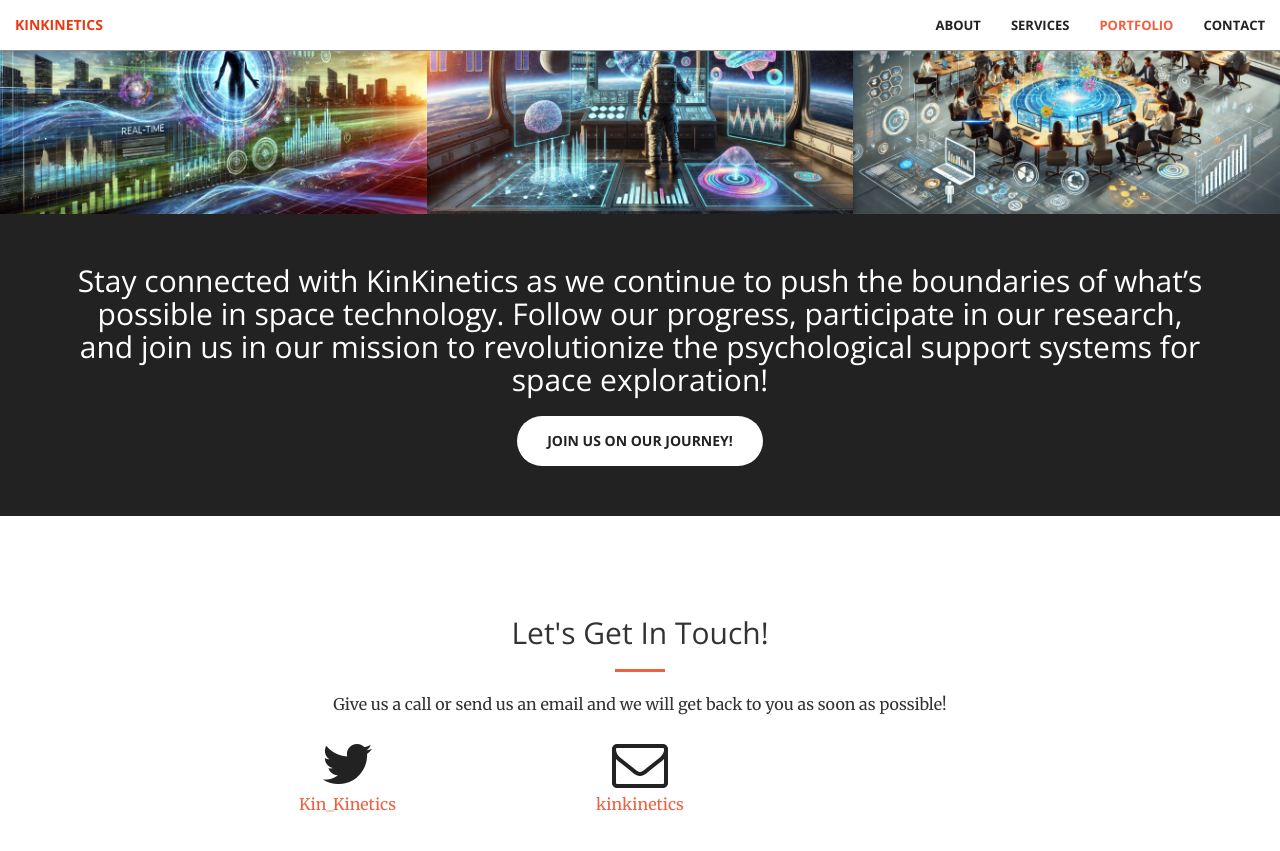
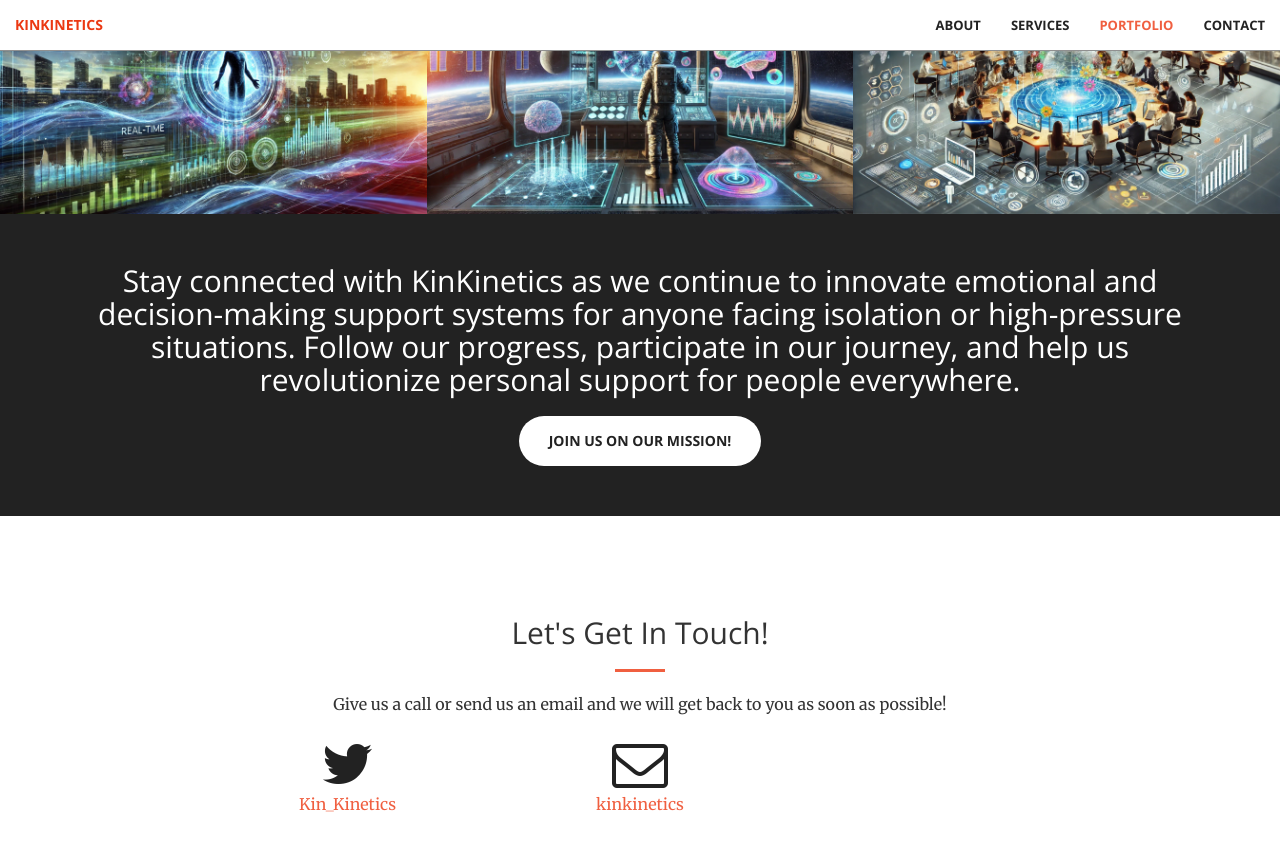
Before and after one commit to ramdaskinkinetics/KavyaKinKineticsCopy1.github.io, a Jekyll site: the page built from index.html, in a window 1280 px wide and 900 px high, scrolled down 2466 px. Shown: the top 851 px of the window. Built offline with Jekyll 4.4.1, drawn with Linux system fonts in a browser that asks for light colours; some of the changed text lies outside the part shown.

Commit message:
Updated website content for KinKinetics

```diff
--- a/_includes/aside.html
+++ b/_includes/aside.html
@@ -1,8 +1,8 @@
 <aside class="bg-dark">
     <div class="container text-center">
         <div class="call-to-action">
-              <h2>Stay connected with KinKinetics as we continue to push the boundaries of what’s possible in space technology. Follow our progress, participate in our research, and join us in our mission to revolutionize the psychological support systems for space exploration!</h2>
-              <a href="#" class="btn btn-default btn-xl wow tada">Join Us on Our Journey!</a>
+            <h2>Stay connected with KinKinetics as we continue to innovate emotional and decision-making support systems for anyone facing isolation or high-pressure situations. Follow our progress, participate in our journey, and help us revolutionize personal support for people everywhere.</h2>
+            <a href="#" class="btn btn-default btn-xl wow tada">Join Us on Our Mission!</a>
         </div>
     </div>
 </aside>
--- a/_includes/header.html
+++ b/_includes/header.html
@@ -3,7 +3,7 @@
     <div class="header-content-inner">
       <h1>Welcome to KinKinetics</h1>
       <hr>
-      <p>Your Space, Our Support, Perfect Harmony!</p>
+      <p>Bringing Connection and Clarity to Your World!</p>
       <a href="#about" class="btn btn-primary btn-xl page-scroll">Find Out More</a>
         </div>
         </div>
```
Lines whose indentation alone changed are shown as unchanged.
